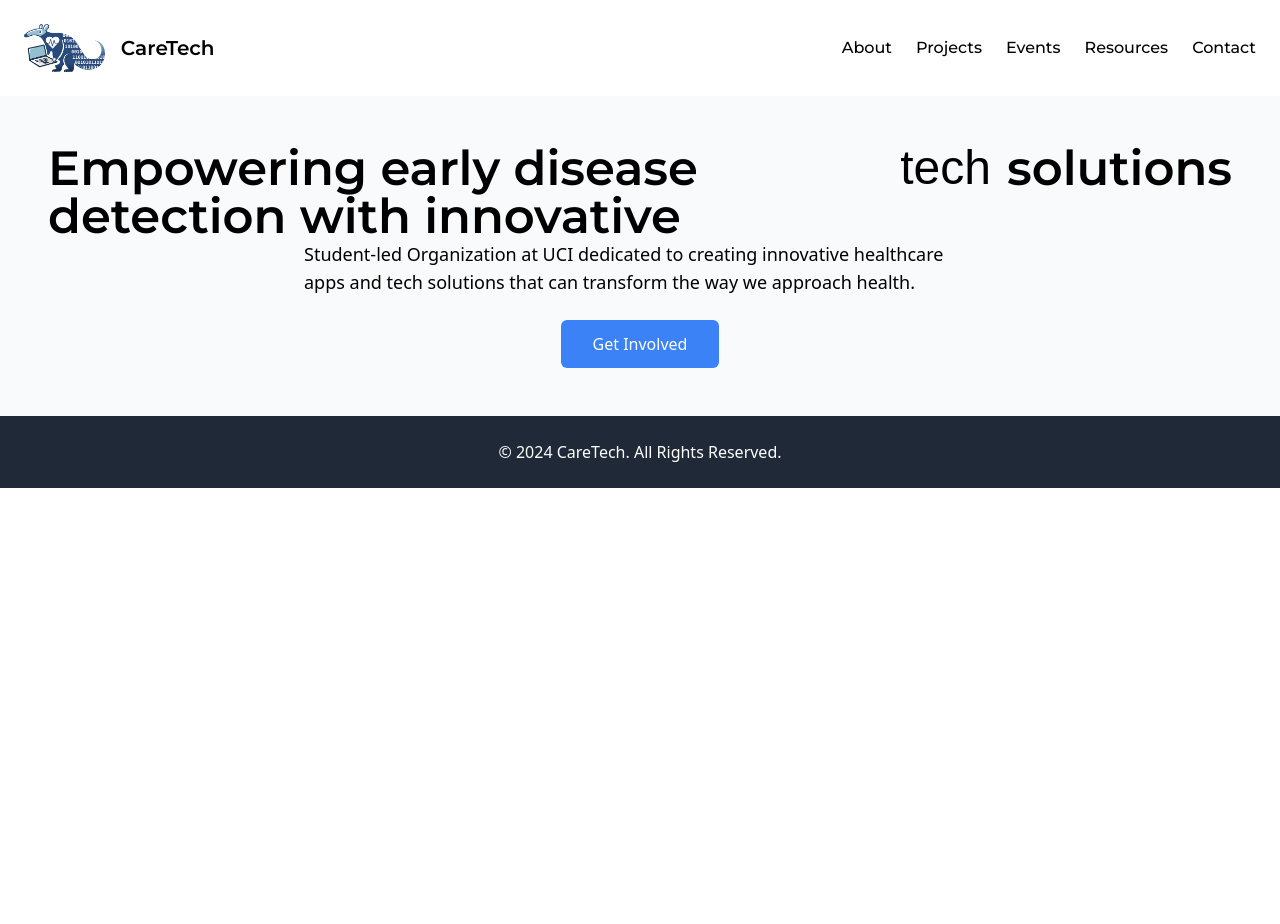
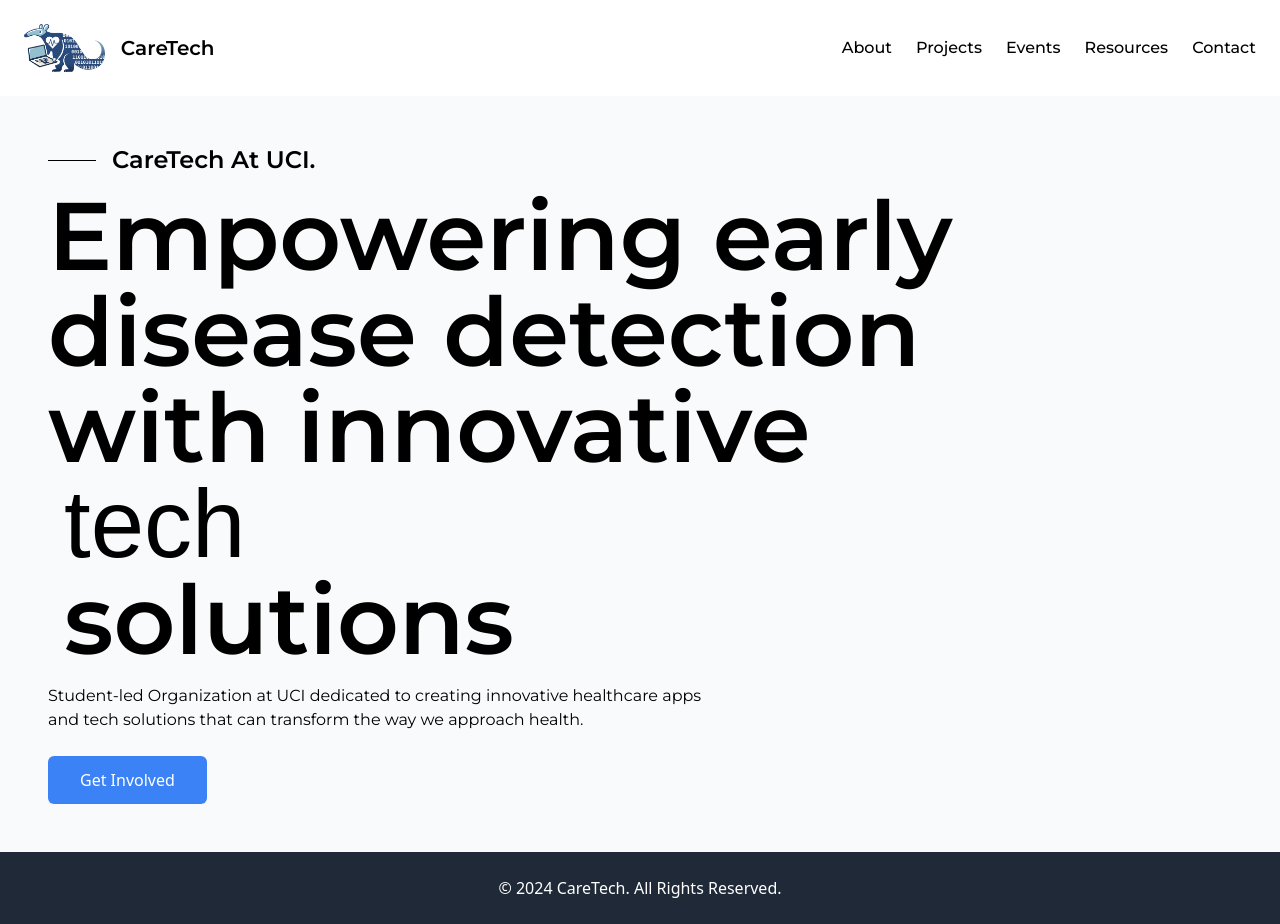
Before and after one commit to CareTech-at-UCI/website, a React (Create React App) app: page / in a window 1280 px wide. Before the commit the page ends 800 px from the top, so only its background shows below. Built offline with nearby package versions, Linux system fonts and the light colour scheme; a web font is replaced by a local one.

Commit message:
Fixed part of font alignment

```diff
--- a/src/components/HeroSection.tsx
+++ b/src/components/HeroSection.tsx
@@ -2,18 +2,24 @@ import React from 'react';
 
 const HeroSection: React.FC = () => {
   return (
-    <section className="flex flex-col items-center text-left bg-gray-50 p-12">
-        <div className="flex flex-nowrap space-x-4">
-            <h1 className="font-semibold text-5xl">Empowering early disease detection with innovative </h1>
-            <h1 className="font-jersey text-5xl mr-4">tech </h1>
-            <h1 className="font-semibold text-5xl">solutions</h1>
+    <section className="flex flex-col items-start text-left bg-gray-50 p-12">
+        <div className="max-w-screen-lg">
+          <div className="flex items-center space-x-4">
+            <div className="w-12 border-t border-black" />
+            <h2 className="font-semibold text-2xl">CareTech At UCI.</h2>
+          </div>
+          <div className="space-x-4 mt-3">
+              <h1 className="font-semibold text-8xl">Empowering early disease detection with innovative </h1>
+              <h1 className="font-jersey text-8xl mr-4">tech </h1>
+              <h1 className="font-semibold text-8xl mb-4">solutions</h1>
+          </div>
+          <p className="font-normal max-w-2xl">
+              Student-led Organization at UCI dedicated to creating innovative healthcare apps and tech solutions that can transform the way we approach health.
+          </p>
+          <button className="mt-6 px-8 py-3 bg-blue-500 text-white rounded-md hover:bg-blue-600">
+              Get Involved
+          </button>
         </div>
-        <p className="text-lg max-w-2xl">
-            Student-led Organization at UCI dedicated to creating innovative healthcare apps and tech solutions that can transform the way we approach health.
-        </p>
-        <button className="mt-6 px-8 py-3 bg-blue-500 text-white rounded-md hover:bg-blue-600">
-            Get Involved
-        </button>
     </section>
   );
 };
--- a/src/index.css
+++ b/src/index.css
@@ -7,6 +7,8 @@
 @tailwind components;
 @tailwind utilities;
 
+/* TEMP FIX*/
+/* TODO: */
 h1 {
     font-family: 'Jersey 10', sans-serif;
 }
```
